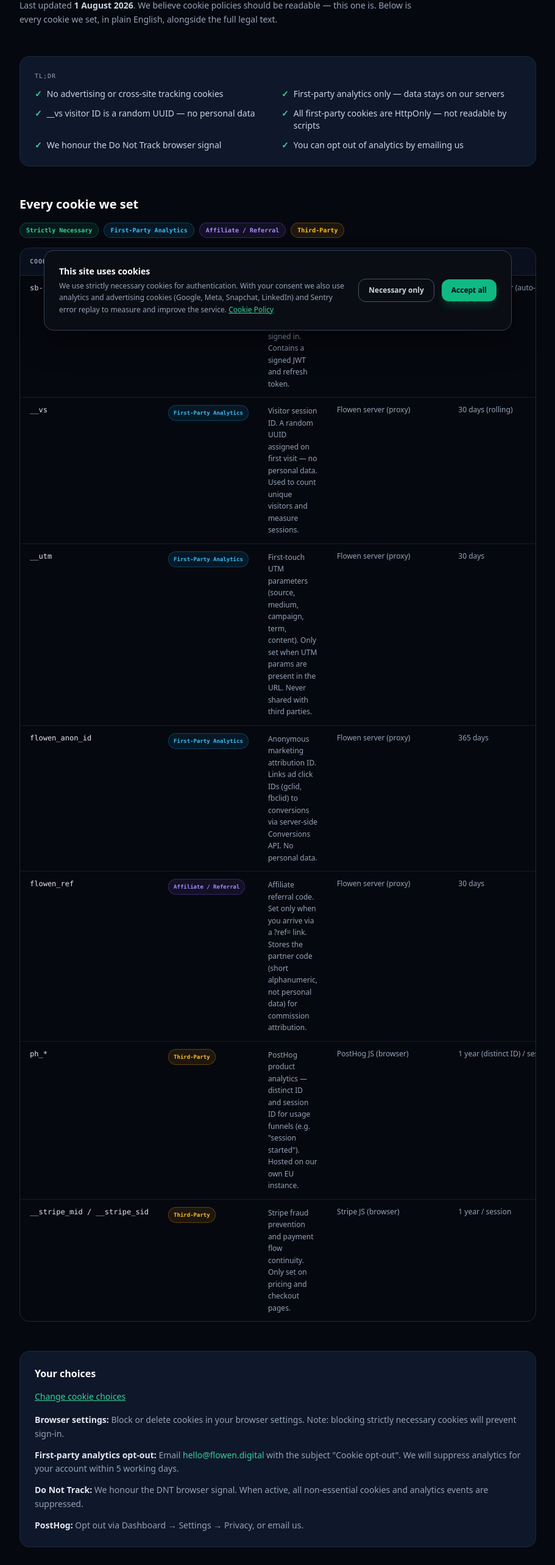
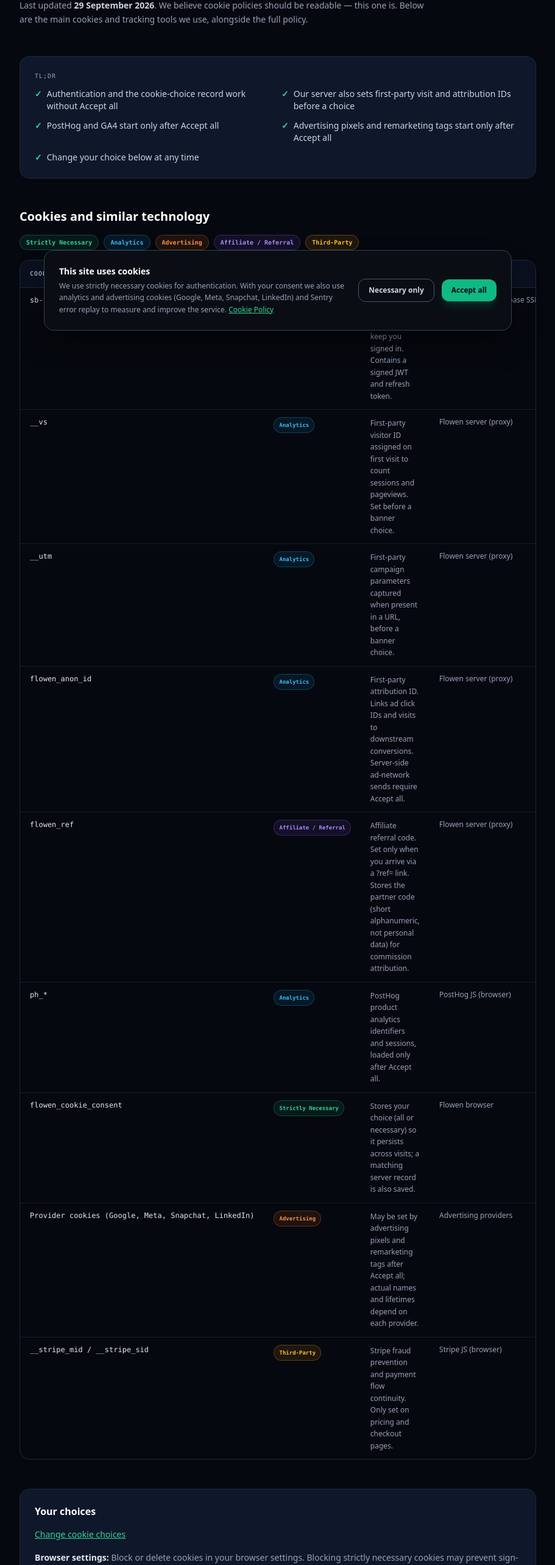
Before and after one commit to flowentechnologies/flowen-platform, a Next.js app: page /cookie-policy in a window 1280 px wide. Shown: the part 234-2800 px from the top of the page at 61% size, without its empty margins (184-1095 px from the left). Built offline with nearby package versions, Linux system fonts and the light colour scheme; no server answers.

Commit message:
Revise cookie policy details and management
Updated cookie policy text and added new cookie categories. Revised descriptions for existing cookies and added consent management details.

```diff
--- a/src/app/cookie-policy/page.tsx
+++ b/src/app/cookie-policy/page.tsx
@@ -8,7 +8,7 @@ import { MASTER_POLICIES } from '@/app/legal/policies';
 export const metadata: Metadata = {
   title: 'Cookie Policy — Flowen',
   description:
-    'Full details on every cookie Flowen sets — strictly necessary auth cookies, first-party analytics (__vs, __utm), affiliate tracking, and third-party tools.',
+    'How Flowen uses necessary, analytics and advertising cookies, and how to change your choice.',
   alternates: { canonical: '/cookie-policy' },
 };
 
@@ -16,7 +16,7 @@ export const metadata: Metadata = {
 
 interface CookieRow {
   name: string;
-  category: 'strictly-necessary' | 'analytics' | 'affiliate' | 'third-party';
+  category: 'strictly-necessary' | 'analytics' | 'advertising' | 'affiliate' | 'third-party';
   purpose: string;
   setBy: string;
   retention: string;
@@ -35,7 +35,7 @@ const COOKIES: CookieRow[] = [
   {
     name: '__vs',
     category: 'analytics',
-    purpose: 'Visitor session ID. A random UUID assigned on first visit — no personal data. Used to count unique visitors and measure sessions.',
+    purpose: 'First-party visitor ID assigned on first visit to count sessions and pageviews. Set before a banner choice.',
     setBy: 'Flowen server (proxy)',
     retention: '30 days (rolling)',
     httpOnly: true,
@@ -43,7 +43,7 @@ const COOKIES: CookieRow[] = [
   {
     name: '__utm',
     category: 'analytics',
-    purpose: 'First-touch UTM parameters (source, medium, campaign, term, content). Only set when UTM params are present in the URL. Never shared with third parties.',
+    purpose: 'First-party campaign parameters captured when present in a URL, before a banner choice.',
     setBy: 'Flowen server (proxy)',
     retention: '30 days',
     httpOnly: true,
@@ -51,7 +51,7 @@ const COOKIES: CookieRow[] = [
   {
     name: 'flowen_anon_id',
     category: 'analytics',
-    purpose: 'Anonymous marketing attribution ID. Links ad click IDs (gclid, fbclid) to conversions via server-side Conversions API. No personal data.',
+    purpose: 'First-party attribution ID. Links ad click IDs and visits to downstream conversions. Server-side ad-network sends require Accept all.',
     setBy: 'Flowen server (proxy)',
     retention: '365 days',
     httpOnly: true,
@@ -66,10 +66,26 @@ const COOKIES: CookieRow[] = [
   },
   {
     name: 'ph_*',
-    category: 'third-party',
-    purpose: 'PostHog product analytics — distinct ID and session ID for usage funnels (e.g. "session started"). Hosted on our own EU instance.',
+    category: 'analytics',
+    purpose: 'PostHog product analytics identifiers and sessions, loaded only after Accept all.',
     setBy: 'PostHog JS (browser)',
     retention: '1 year (distinct ID) / session',
+    httpOnly: false,
+  },
+  {
+    name: 'flowen_cookie_consent',
+    category: 'strictly-necessary',
+    purpose: 'Stores your choice (all or necessary) so it persists across visits; a matching server record is also saved.',
+    setBy: 'Flowen browser',
+    retention: '1 year',
+    httpOnly: false,
+  },
+  {
+    name: 'Provider cookies (Google, Meta, Snapchat, LinkedIn)',
+    category: 'advertising',
+    purpose: 'May be set by advertising pixels and remarketing tags after Accept all; actual names and lifetimes depend on each provider.',
+    setBy: 'Advertising providers',
+    retention: 'Provider-dependent',
     httpOnly: false,
   },
   {
@@ -84,7 +100,8 @@ const COOKIES: CookieRow[] = [
 
 const CATEGORY_LABELS: Record<CookieRow['category'], { label: string; color: string }> = {
   'strictly-necessary': { label: 'Strictly Necessary', color: 'text-emerald-400 bg-emerald-500/10 border-emerald-500/30' },
-  'analytics':          { label: 'First-Party Analytics', color: 'text-sky-400 bg-sky-500/10 border-sky-500/30' },
+  'analytics':          { label: 'Analytics', color: 'text-sky-400 bg-sky-500/10 border-sky-500/30' },
+  'advertising':        { label: 'Advertising', color: 'text-orange-400 bg-orange-500/10 border-orange-500/30' },
   'affiliate':          { label: 'Affiliate / Referral', color: 'text-violet-400 bg-violet-500/10 border-violet-500/30' },
   'third-party':        { label: 'Third-Party', color: 'text-amber-400 bg-amber-500/10 border-amber-500/30' },
 };
@@ -109,9 +126,9 @@ export default function CookiePolicyPage() {
           </div>
           <h1 className="text-3xl sm:text-4xl font-extrabold text-white tracking-tight">Cookie Policy</h1>
           <p className="text-slate-400 text-sm leading-relaxed max-w-2xl">
-            Last updated <strong className="text-slate-300">1 August 2026</strong>.
+            Last updated <strong className="text-slate-300">29 September 2026</strong>.
             We believe cookie policies should be readable — this one is.
-            Below is every cookie we set, in plain English, alongside the full legal text.
+            Below are the main cookies and tracking tools we use, alongside the full policy.
           </p>
         </div>
 
@@ -120,12 +137,11 @@ export default function CookiePolicyPage() {
           <p className="text-[10px] font-mono uppercase tracking-widest text-slate-400">TL;DR</p>
           <div className="grid sm:grid-cols-2 gap-3 text-sm">
             {[
-              { icon: '✓', color: 'text-emerald-400', text: 'No advertising or cross-site tracking cookies' },
-              { icon: '✓', color: 'text-emerald-400', text: 'First-party analytics only — data stays on our servers' },
-              { icon: '✓', color: 'text-emerald-400', text: '__vs visitor ID is a random UUID — no personal data' },
-              { icon: '✓', color: 'text-emerald-400', text: 'All first-party cookies are HttpOnly — not readable by scripts' },
-              { icon: '✓', color: 'text-emerald-400', text: 'We honour the Do Not Track browser signal' },
-              { icon: '✓', color: 'text-emerald-400', text: 'You can opt out of analytics by emailing us' },
+              { icon: '✓', color: 'text-emerald-400', text: 'Authentication and the cookie-choice record work without Accept all' },
+              { icon: '✓', color: 'text-emerald-400', text: 'Our server also sets first-party visit and attribution IDs before a choice' },
+              { icon: '✓', color: 'text-emerald-400', text: 'PostHog and GA4 start only after Accept all' },
+              { icon: '✓', color: 'text-emerald-400', text: 'Advertising pixels and remarketing tags start only after Accept all' },
+              { icon: '✓', color: 'text-emerald-400', text: 'Change your choice below at any time' },
             ].map(({ icon, color, text }) => (
               <div key={text} className="flex items-start gap-2">
                 <span className={`${color} font-bold shrink-0`}>{icon}</span>
@@ -137,7 +153,7 @@ export default function CookiePolicyPage() {
 
         {/* Cookie table */}
         <section className="space-y-4">
-          <h2 className="text-xl font-bold text-white">Every cookie we set</h2>
+          <h2 className="text-xl font-bold text-white">Cookies and similar technology</h2>
 
           {/* Category legend */}
           <div className="flex flex-wrap gap-2">
@@ -197,21 +213,13 @@ export default function CookiePolicyPage() {
           <div className="space-y-3 text-sm text-slate-400 leading-relaxed">
             <p>
               <strong className="text-slate-200">Browser settings:</strong> Block or delete cookies in your browser settings.
-              Note: blocking strictly necessary cookies will prevent sign-in.
+              Blocking strictly necessary cookies may prevent sign-in.
             </p>
             <p>
-              <strong className="text-slate-200">First-party analytics opt-out:</strong> Email{' '}
-              <a href="mailto:hello@flowen.digital?subject=Cookie opt-out" className="text-emerald-400 hover:text-emerald-300">
-                hello@flowen.digital
-              </a>{' '}
-              with the subject "Cookie opt-out". We will suppress analytics for your account within 5 working days.
+              <strong className="text-slate-200">Change or withdraw consent:</strong> Use the Change cookie choices button above and choose Necessary only. The choice is saved in a browser cookie and a server record. If you previously accepted all, the page reloads after withdrawal to unload scripts already running in that tab.
             </p>
             <p>
-              <strong className="text-slate-200">Do Not Track:</strong> We honour the DNT browser signal.
-              When active, all non-essential cookies and analytics events are suppressed.
-            </p>
-            <p>
-              <strong className="text-slate-200">PostHog:</strong> Opt out via Dashboard → Settings → Privacy, or email us.
+              <strong className="text-slate-200">Existing cookies:</strong> Withdrawing consent prevents further optional tracking in this browser. You can delete existing provider cookies in your browser settings. For questions about first-party visit and attribution data, email <a href="mailto:hello@flowen.digital" className="text-emerald-400 hover:text-emerald-300">hello@flowen.digital</a>.
             </p>
           </div>
         </section>
```
